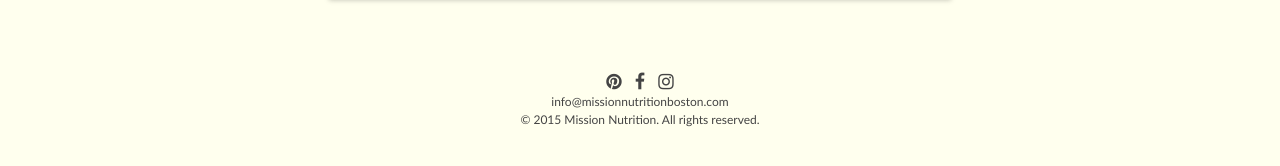
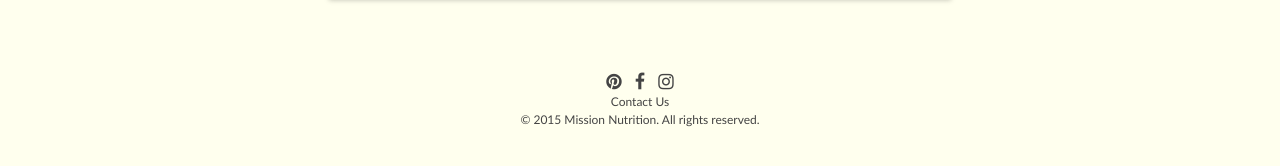
Before and after one commit to davelandry/missionnutrition, a Jekyll site: the page built from index.html, in a window 1280 px wide. Shown: the part 735-901 px from the top of the page. Built offline with Jekyll 4.4.1, drawn with Linux system fonts in a browser that asks for light colours; nearby versions of some CDN libraries.

Commit message:
added contact link in footer

```diff
--- a/_layouts/base.html
+++ b/_layouts/base.html
@@ -77,7 +77,7 @@
         <a target="_blank" class="social" href="https://www.facebook.com/missionnutritionboston"><i class="fa fa-facebook"></i></a>
         <a target="_blank" class="social" href="https://instagram.com/missionnutritionboston/"><i class="fa fa-instagram"></i></a>
         <br>
-        <a href="mailto:info@missionnutritionboston.com">info@missionnutritionboston.com</a>
+        <a href="/contact/">Contact Us</a>
         <br>
         &copy; 2015 Mission Nutrition. All rights reserved.
 
```
